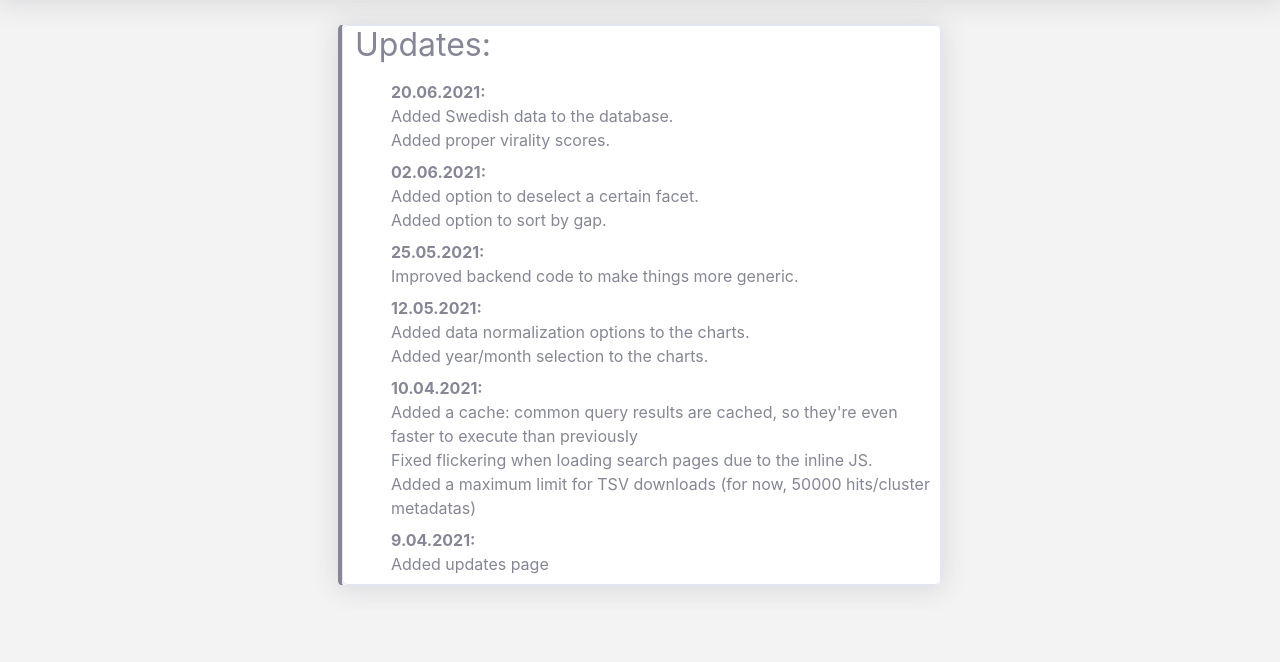
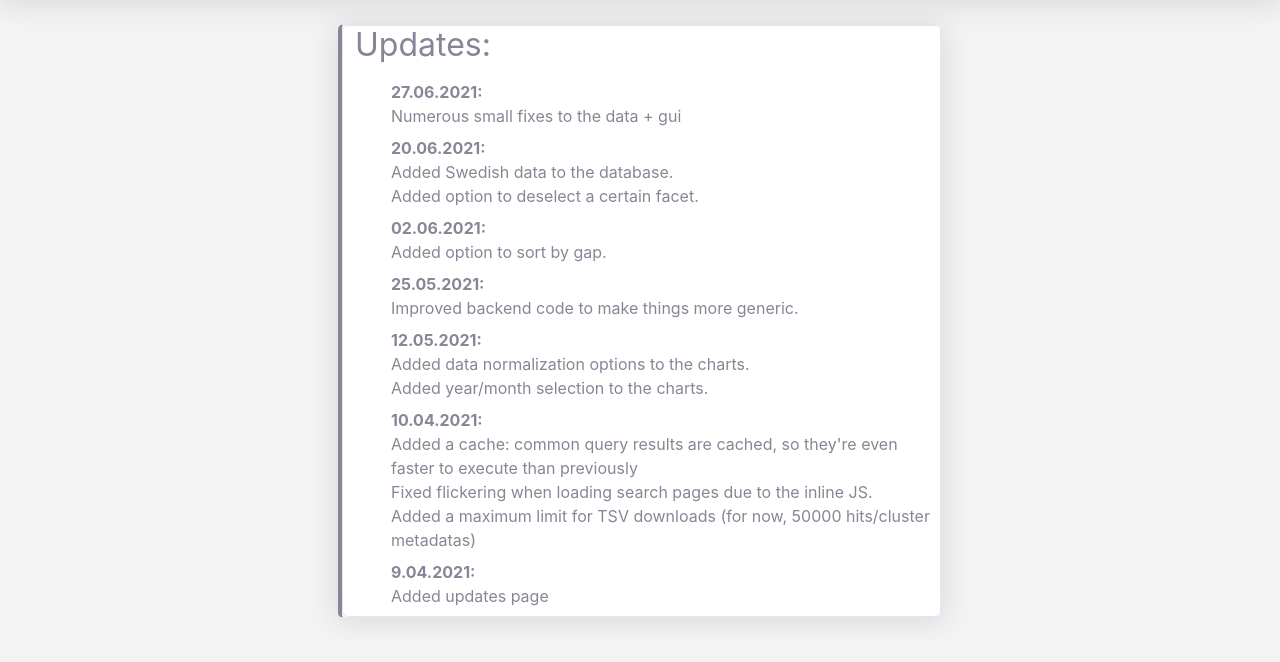
Before and after one commit to avjves/HistSE, a Django app: page /updates in a window 1280 px wide. Shown: the part 70-732 px from the top of the page. Run offline with Django 3.2, Linux system fonts and the light colour scheme; some libraries are stand-ins or nearby versions.

Commit message:
Update the updates page

```diff
--- a/frontend/templates/frontend/updates.html
+++ b/frontend/templates/frontend/updates.html
@@ -19,16 +19,21 @@
 											<h2> Updates: </h2>
 										</div>
 										<div class="ml-5 mb-2">
+											<b>27.06.2021:</b>
+											<br />
+											<span>Numerous small fixes to the data + gui</span><br />
+										</div>
+
+										<div class="ml-5 mb-2">
 											<b>20.06.2021:</b>
 											<br />
 											<span> Added Swedish data to the database. </span><br />
-											<span> Added proper virality scores. </span><br />
+											<span> Added option to deselect a certain facet. </span><br />
 										</div>
 
 										<div class="ml-5 mb-2">
 											<b>02.06.2021:</b>
 											<br />
-											<span> Added option to deselect a certain facet. </span><br />
 											<span> Added option to sort by gap. </span><br />
 										</div>
 										<div class="ml-5 mb-2">
```
